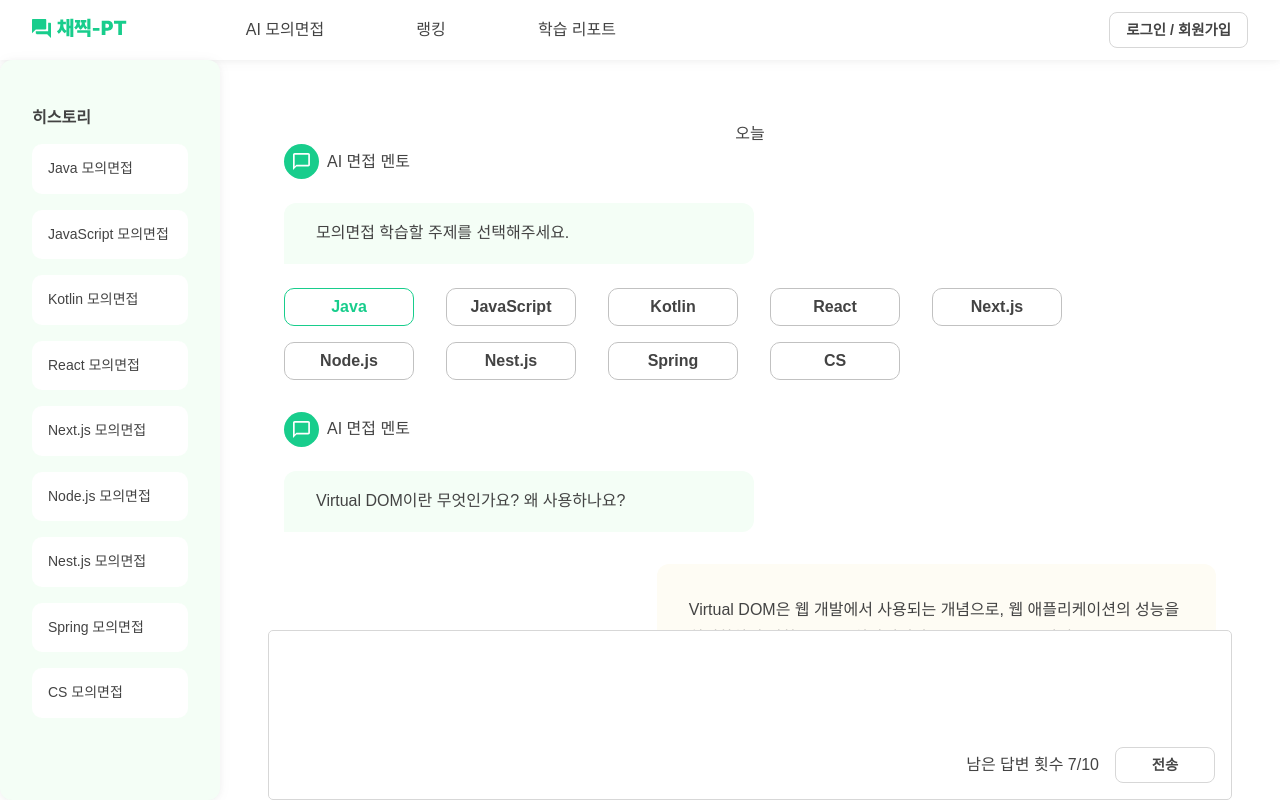
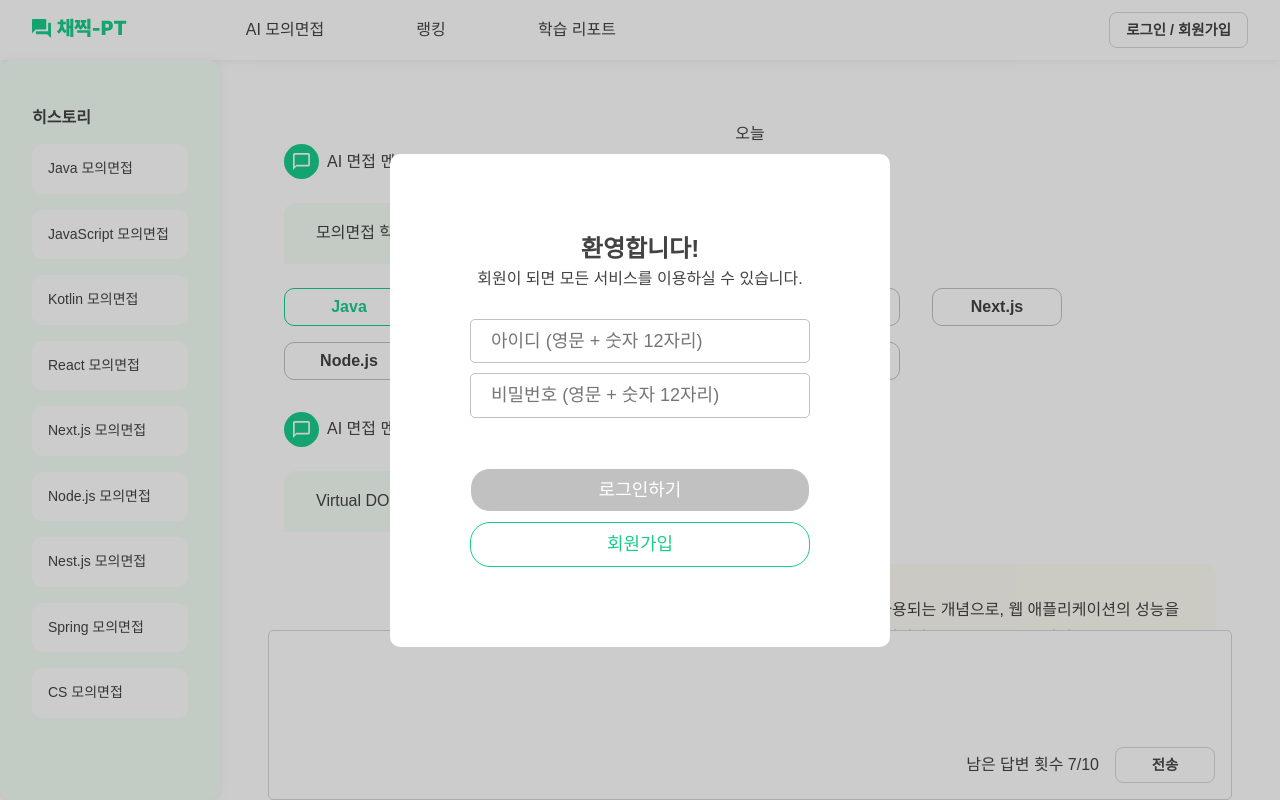
Before and after one commit to Oxygen-Respirator/client, a React (Vite) app: page / in a window 1280 px wide. Built offline with nearby package versions, Linux system fonts and the light colour scheme; no server answers.

Commit message:
feat : 로그인 성공 시 로컬스토리지 토큰 저장

```diff
--- a/src/components/RootLayout/components/Nav/Nav.tsx
+++ b/src/components/RootLayout/components/Nav/Nav.tsx
@@ -1,11 +1,10 @@
 import { useEffect, useState } from "react";
-import { Link, useParams } from "react-router-dom";
+import { Link } from "react-router-dom";
 import styled from "styled-components";
 import Sign from "./Sign";
 import { LogoIcon } from "@/components/Svg";
 
 const Nav = () => {
-  const params = useParams();
   const [isSignModal, setIsSignModal] = useState<IsSignModal>({
     in: false,
     up: false,
@@ -26,7 +25,7 @@ const Nav = () => {
 
   useEffect(() => {
     const isToken = localStorage.getItem("ptToken");
-    isToken && setIsSignModal(prev => ({ ...prev, in: true }));
+    !isToken && setIsSignModal(prev => ({ ...prev, in: true }));
   }, []);
 
   const onClickLoginOutBtn = () => {
--- a/src/components/RootLayout/components/Nav/Sign/Sign.tsx
+++ b/src/components/RootLayout/components/Nav/Sign/Sign.tsx
@@ -64,13 +64,15 @@ export default function Sign({
       await signInSubmit(
         { userId, userPw },
         {
-          onSuccess: data => {
-            if (data instanceof Axios) {
-            }
+          onSuccess: result => {
+            const { headers } = result;
+            localStorage.setItem("ptToken", headers.authorization);
+            setIsSignModal(prev => ({ ...prev, in: false }));
           },
           onError: error => {
             if (error instanceof AxiosError) {
-              alert(error.response?.data?.message);
+              const { response } = error;
+              alert(response?.data.message);
             }
           },
         },
```
